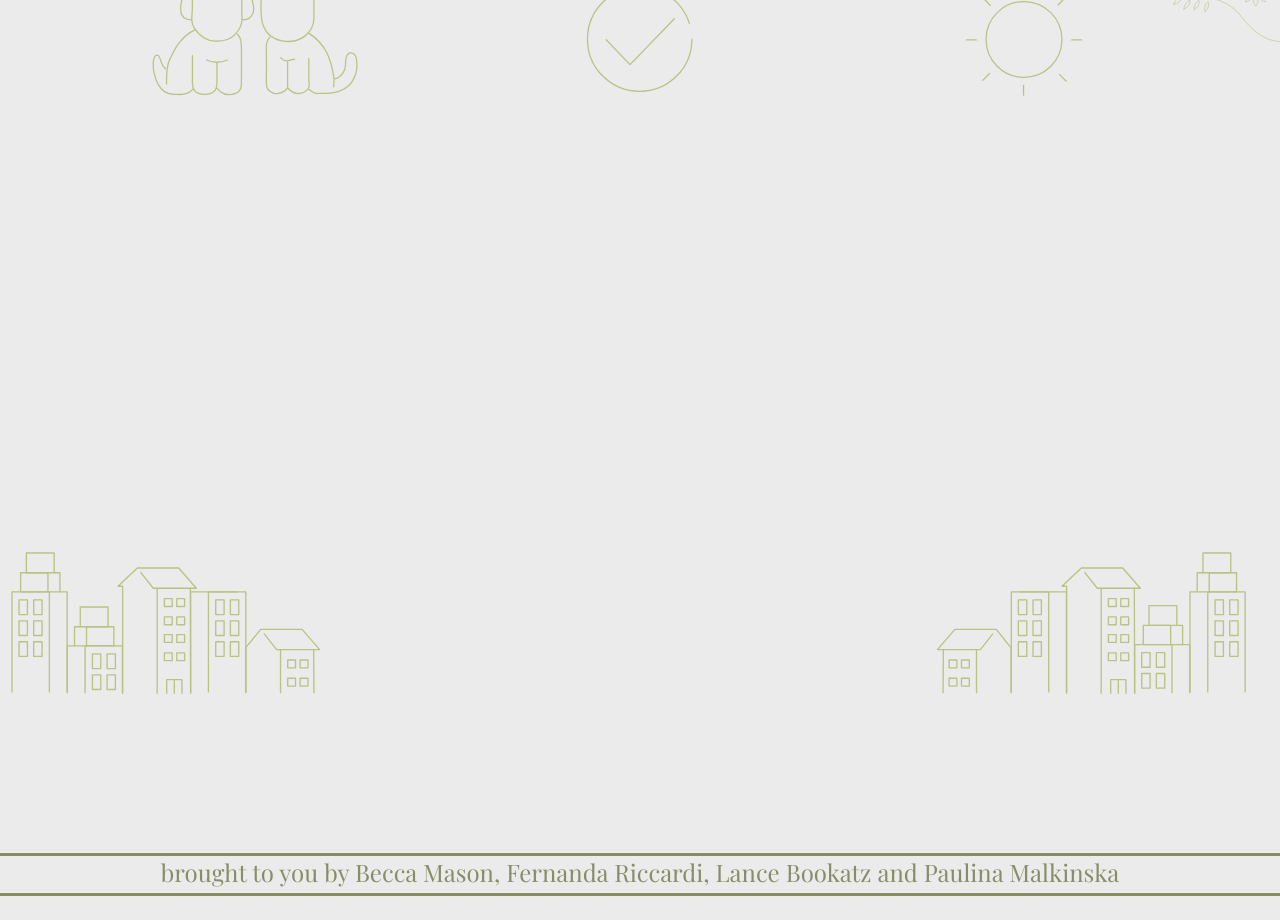
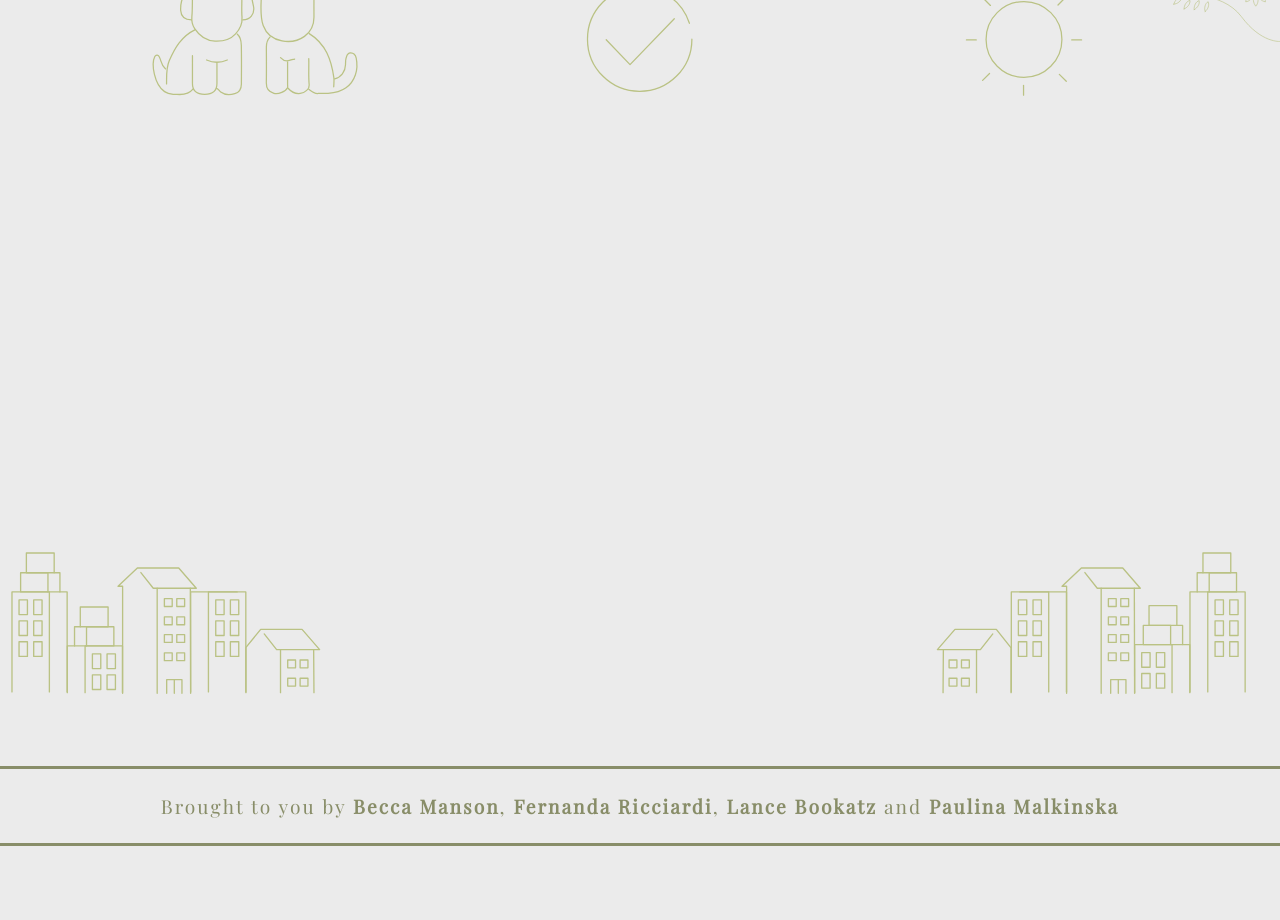
Before and after one commit to final-project-squad/cautious-carnival, a React (Create React App) app in the folder front-end/: page /about in a window 1280 px wide. Shown: the part 260-1180 px from the top of the page. After the commit the page ends 1108 px from the top, so only its background shows below. Built offline with nearby package versions, Linux system fonts and the light colour scheme.

Commit message:
Footer style - unfinished

```diff
--- a/front-end/src/components/footer/footer.css
+++ b/front-end/src/components/footer/footer.css
@@ -1,18 +1,36 @@
 @import url('https://fonts.googleapis.com/css2?family=Playfair+Display&display=swap');
 @import url('https://fonts.googleapis.com/css2?family=Montserrat:wght@300&family=Playfair+Display&display=swap');
 
-.footer p {
+.footer {
+    position: relative;
+}
+
+.footer-names {
+    box-sizing: border-box;
+    position: absolute;
+    width: 100%;
+    bottom: 2px;
+    letter-spacing: 2px;
     font-family: 'Playfair Display', serif;
-    font-size: 1.5em;
+    font-size: 1em;
     text-align: center;
-    padding-bottom:5px;
-    margin-top: 5px;
+    padding: 5px;
     color:#888d68;
     border-bottom: solid #888d68;
     border-top: solid #888d68;
 }
 
+.footer-names a {
+    font-weight: bold;
+}
+
+.footer-names a:hover {
+    color: rgb(26, 170, 127);
+    border-bottom: 1px dotted rgb(26, 170, 127);
+}
+
 .st0 {
+    position: absolute;
     fill:none;
     stroke:#BAC284;
     stroke-width:2;
@@ -24,6 +42,7 @@
     animation: dash 4s linear forwards;
     animation-delay: 2s;
 }
+
 @keyframes dash {
     to {
         stroke-dashoffset: 0;
--- a/front-end/src/components/footer/footer.js
+++ b/front-end/src/components/footer/footer.js
@@ -3,78 +3,81 @@ import "./footer.css";
 
 const Footer = () => {
   return (
-    <div className={"fullfooter"}>
+
+    <div className="footer">
+
+      <div className="footer-svg">
         <svg version="1.1" id="Layer_1" viewBox="0 0 1920 1080">
-        <path class="st0" d="M18.97,851.9" />
+          <path className="st0" d="M18.97,851.9" />
           <g>
             <polyline
-            class="st0"
+              className="st0"
               points="1516.97,851.9 1516.97,701.82 1599.73,701.82 1599.73,851.9 	"
             />
             <polyline
-            class="st0"
+              className="st0"
               points="1529.92,701.82 1573.08,701.82 1573.08,851.9 	"
             />
-          <path class="st0" d="M1588.9,701.82" />
+            <path className="st0" d="M1588.9,701.82" />
             <rect
               x="1527.58"
               y="713.87"
-            class="st0"
+              className="st0"
               width="12.55"
               height="21.96"
             />
             <rect
               x="1549.54"
               y="713.87"
-            class="st0"
+              className="st0"
               width="12.55"
               height="21.96"
             />
             <rect
               x="1527.58"
               y="745.24"
-            class="st0"
+              className="st0"
               width="12.55"
               height="21.96"
             />
             <rect
               x="1549.54"
               y="745.24"
-            class="st0"
+              className="st0"
               width="12.55"
               height="21.96"
             />
             <rect
               x="1527.58"
               y="776.61"
-            class="st0"
+              className="st0"
               width="12.55"
               height="21.96"
             />
             <rect
               x="1549.54"
               y="776.61"
-            class="st0"
+              className="st0"
               width="12.55"
               height="21.96"
             />
           </g>
           <g>
             <polyline
-            class="st0"
+              className="st0"
               points="368.73,851.9 368.73,701.82 285.97,701.82 285.97,851.9 	"
             />
             <polyline
-            class="st0"
+              className="st0"
               points="355.79,701.82 312.63,701.82 312.63,851.9 	"
             />
-          <path class="st0" d="M296.8,701.82" />
+            <path className="st0" d="M296.8,701.82" />
 
             <rect
               x="345.58"
               y="713.87"
               transform="matrix(-1 -1.224647e-16 1.224647e-16 -1 703.7011 1449.6953)"
-            class="st0"
+              className="st0"
               width="12.55"
               height="21.96"
             />
@@ -83,7 +86,7 @@ const Footer = () => {
               x="323.62"
               y="713.87"
               transform="matrix(-1 -1.224647e-16 1.224647e-16 -1 659.7826 1449.6953)"
-            class="st0"
+              className="st0"
               width="12.55"
               height="21.96"
             />
@@ -92,7 +95,7 @@ const Footer = () => {
               x="345.58"
               y="745.24"
               transform="matrix(-1 -1.224647e-16 1.224647e-16 -1 703.7011 1512.436)"
-            class="st0"
+              className="st0"
               width="12.55"
               height="21.96"
             />
@@ -101,7 +104,7 @@ const Footer = () => {
               x="323.62"
               y="745.24"
               transform="matrix(-1 -1.224647e-16 1.224647e-16 -1 659.7826 1512.436)"
-            class="st0"
+              className="st0"
               width="12.55"
               height="21.96"
             />
@@ -110,7 +113,7 @@ const Footer = () => {
               x="345.58"
               y="776.61"
               transform="matrix(-1 -1.224647e-16 1.224647e-16 -1 703.7011 1575.1768)"
-            class="st0"
+              className="st0"
               width="12.55"
               height="21.96"
             />
@@ -119,28 +122,28 @@ const Footer = () => {
               x="323.62"
               y="776.61"
               transform="matrix(-1 -1.224647e-16 1.224647e-16 -1 659.7826 1575.1768)"
-            class="st0"
+              className="st0"
               width="12.55"
               height="21.96"
             />
           </g>
           <polyline
-          class="st0"
+            className="st0"
             points="183.73,853 183.73,782.82 100.97,782.82 100.97,853 "
           />
           <polyline
-          class="st0"
+            className="st0"
             points="111.8,782.82 111.8,754.09 170.79,754.09 170.79,782.82 127.63,782.82 127.63,853 "
           />
           <polyline
-          class="st0"
+            className="st0"
             points="120.43,754.09 120.43,724.55 162.15,724.55 162.15,754.09 129.79,754.09 129.79,782.82 "
           />
           <rect
             x="160.58"
             y="794.87"
             transform="matrix(-1 -1.224647e-16 1.224647e-16 -1 333.7011 1611.6953)"
-          class="st0"
+            className="st0"
             width="12.55"
             height="21.96"
           />
@@ -148,7 +151,7 @@ const Footer = () => {
             x="138.62"
             y="794.87"
             transform="matrix(-1 -1.224647e-16 1.224647e-16 -1 289.7826 1611.6953)"
-          class="st0"
+            className="st0"
             width="12.55"
             height="21.96"
           />
@@ -156,7 +159,7 @@ const Footer = () => {
             x="160.58"
             y="826.24"
             transform="matrix(-1 -1.224647e-16 1.224647e-16 -1 333.7011 1674.436)"
-          class="st0"
+            className="st0"
             width="12.55"
             height="21.96"
           />
@@ -164,22 +167,22 @@ const Footer = () => {
             x="138.62"
             y="826.24"
             transform="matrix(-1 -1.224647e-16 1.224647e-16 -1 289.7826 1674.436)"
-          class="st0"
+            className="st0"
             width="12.55"
             height="21.96"
           />
           <g>
-          <path class="st0" d="M1867.73,851.9" />
+            <path className="st0" d="M1867.73,851.9" />
             <polyline
-            class="st0"
+              className="st0"
               points="1867.73,851.9 1867.73,701.82 1784.97,701.82 1784.97,851.9 	"
             />
             <polyline
-            class="st0"
+              className="st0"
               points="1795.8,701.82 1795.8,673.09 1854.79,673.09 1854.79,701.82 1811.63,701.82 1811.63,851.9 	"
             />
             <polyline
-            class="st0"
+              className="st0"
               points="1804.43,673.09 1804.43,643.55 1846.16,643.55 1846.16,673.09 1813.79,673.09 1813.79,701.82 	"
             />
 
@@ -187,7 +190,7 @@ const Footer = () => {
               x="1844.58"
               y="713.87"
               transform="matrix(-1 -1.224647e-16 1.224647e-16 -1 3701.7012 1449.6953)"
-            class="st0"
+              className="st0"
               width="12.55"
               height="21.96"
             />
@@ -196,7 +199,7 @@ const Footer = () => {
               x="1822.62"
               y="713.87"
               transform="matrix(-1 -1.224647e-16 1.224647e-16 -1 3657.7827 1449.6953)"
-            class="st0"
+              className="st0"
               width="12.55"
               height="21.96"
             />
@@ -205,7 +208,7 @@ const Footer = () => {
               x="1844.58"
               y="745.24"
               transform="matrix(-1 -1.224647e-16 1.224647e-16 -1 3701.7012 1512.436)"
-            class="st0"
+              className="st0"
               width="12.55"
               height="21.96"
             />
@@ -214,7 +217,7 @@ const Footer = () => {
               x="1822.62"
               y="745.24"
               transform="matrix(-1 -1.224647e-16 1.224647e-16 -1 3657.7827 1512.436)"
-            class="st0"
+              className="st0"
               width="12.55"
               height="21.96"
             />
@@ -223,7 +226,7 @@ const Footer = () => {
               x="1844.58"
               y="776.61"
               transform="matrix(-1 -1.224647e-16 1.224647e-16 -1 3701.7012 1575.1768)"
-            class="st0"
+              className="st0"
               width="12.55"
               height="21.96"
             />
@@ -232,70 +235,70 @@ const Footer = () => {
               x="1822.62"
               y="776.61"
               transform="matrix(-1 -1.224647e-16 1.224647e-16 -1 3657.7827 1575.1768)"
-            class="st0"
+              className="st0"
               width="12.55"
               height="21.96"
             />
           </g>
           <g>
-          <path class="st0" d="M17.97,851.9" />
+            <path className="st0" d="M17.97,851.9" />
             <polyline
-            class="st0"
+              className="st0"
               points="17.97,851.9 17.97,701.82 100.73,701.82 100.73,851.9 	"
             />
             <polyline
-            class="st0"
+              className="st0"
               points="89.9,701.82 89.9,673.09 30.92,673.09 30.92,701.82 74.08,701.82 74.08,851.9 	"
             />
             <polyline
-            class="st0"
+              className="st0"
               points="81.27,673.09 81.27,643.55 39.55,643.55 39.55,673.09 71.92,673.09 71.92,701.82 	"
             />
-          <rect x="28.58" y="713.87" class="st0" width="12.55" height="21.96" />
-          <rect x="50.54" y="713.87" class="st0" width="12.55" height="21.96" />
-          <rect x="28.58" y="745.24" class="st0" width="12.55" height="21.96" />
-          <rect x="50.54" y="745.24" class="st0" width="12.55" height="21.96" />
-          <rect x="28.58" y="776.61" class="st0" width="12.55" height="21.96" />
-          <rect x="50.54" y="776.61" class="st0" width="12.55" height="21.96" />
+            <rect x="28.58" y="713.87" className="st0" width="12.55" height="21.96" />
+            <rect x="50.54" y="713.87" className="st0" width="12.55" height="21.96" />
+            <rect x="28.58" y="745.24" className="st0" width="12.55" height="21.96" />
+            <rect x="50.54" y="745.24" className="st0" width="12.55" height="21.96" />
+            <rect x="28.58" y="776.61" className="st0" width="12.55" height="21.96" />
+            <rect x="50.54" y="776.61" className="st0" width="12.55" height="21.96" />
           </g>
-        <path class="st0" d="M1701.97,930.9" />
+          <path className="st0" d="M1701.97,930.9" />
           <polyline
-          class="st0"
+            className="st0"
             points="1701.97,853 1701.97,780.82 1784.73,780.82 1784.73,853 "
           />
           <polyline
-          class="st0"
+            className="st0"
             points="1773.9,780.82 1773.9,752.09 1714.92,752.09 1714.92,780.82 1758.08,780.82 1758.08,853 "
           />
           <polyline
-          class="st0"
+            className="st0"
             points="1765.27,752.09 1765.27,722.55 1723.55,722.55 1723.55,752.09 1755.92,752.09 1755.92,780.82 "
           />
-        <rect x="1712.58" y="792.87" class="st0" width="12.55" height="21.96" />
-        <rect x="1734.54" y="792.87" class="st0" width="12.55" height="21.96" />
-        <rect x="1712.58" y="824.24" class="st0" width="12.55" height="21.96" />
-        <rect x="1734.54" y="824.24" class="st0" width="12.55" height="21.96" />
+          <rect x="1712.58" y="792.87" className="st0" width="12.55" height="21.96" />
+          <rect x="1734.54" y="792.87" className="st0" width="12.55" height="21.96" />
+          <rect x="1712.58" y="824.24" className="st0" width="12.55" height="21.96" />
+          <rect x="1734.54" y="824.24" className="st0" width="12.55" height="21.96" />
           <g>
             <g>
-            <line class="st0" x1="285.94" y1="853.94" x2="285.49" y2="696.35" />
+              <line className="st0" x1="285.94" y1="853.94" x2="285.49" y2="696.35" />
               <polyline
-              class="st0"
+                className="st0"
                 points="211.33,672.85 229.93,696.35 294.47,696.35 268.11,666 206.03,666 177.07,693.41 183.92,693.41
         183.92,853.94 		"
               />
             </g>
-          <line class="st0" x1="235.77" y1="853.94" x2="235.77" y2="696.35" />
+            <line className="st0" x1="235.77" y1="853.94" x2="235.77" y2="696.35" />
             <polyline
-            class="st0"
+              className="st0"
               points="250.02,853.94 250.02,833.39 272.92,833.39 272.92,853.94 	"
             />
-          <line class="st0" x1="261.47" y1="853.94" x2="261.47" y2="833.39" />
+            <line className="st0" x1="261.47" y1="853.94" x2="261.47" y2="833.39" />
 
             <rect
               x="265.17"
               y="712.01"
               transform="matrix(-1 -1.224647e-16 1.224647e-16 -1 542.084 1435.7607)"
-            class="st0"
+              className="st0"
               width="11.75"
               height="11.75"
             />
@@ -304,7 +307,7 @@ const Footer = () => {
               x="246.57"
               y="712.01"
               transform="matrix(-1 -1.224647e-16 1.224647e-16 -1 504.8868 1435.7607)"
-            class="st0"
+              className="st0"
               width="11.75"
               height="11.75"
             />
@@ -313,7 +316,7 @@ const Footer = () => {
               x="265.17"
               y="739.42"
               transform="matrix(-1 -1.224647e-16 1.224647e-16 -1 542.084 1490.5776)"
-            class="st0"
+              className="st0"
               width="11.75"
               height="11.75"
             />
@@ -322,7 +325,7 @@ const Footer = () => {
               x="246.57"
               y="739.42"
               transform="matrix(-1 -1.224647e-16 1.224647e-16 -1 504.8868 1490.5776)"
-            class="st0"
+              className="st0"
               width="11.75"
               height="11.75"
             />
@@ -331,7 +334,7 @@ const Footer = () => {
               x="265.17"
               y="765.85"
               transform="matrix(-1 -1.224647e-16 1.224647e-16 -1 542.084 1543.4369)"
-            class="st0"
+              className="st0"
               width="11.75"
               height="11.75"
             />
@@ -340,7 +343,7 @@ const Footer = () => {
               x="246.57"
               y="765.85"
               transform="matrix(-1 -1.224647e-16 1.224647e-16 -1 504.8868 1543.4369)"
-            class="st0"
+              className="st0"
               width="11.75"
               height="11.75"
             />
@@ -349,7 +352,7 @@ const Footer = () => {
               x="265.17"
               y="793.25"
               transform="matrix(-1 -1.224647e-16 1.224647e-16 -1 542.084 1598.2539)"
-            class="st0"
+              className="st0"
               width="11.75"
               height="11.75"
             />
@@ -358,27 +361,27 @@ const Footer = () => {
               x="246.57"
               y="793.25"
               transform="matrix(-1 -1.224647e-16 1.224647e-16 -1 504.8868 1598.2539)"
-            class="st0"
+              className="st0"
               width="11.75"
               height="11.75"
             />
           </g>
           <g>
             <g>
-            <line class="st0" x1="470.94" y1="853" x2="470.49" y2="788.35" />
+              <line className="st0" x1="470.94" y1="853" x2="470.49" y2="788.35" />
               <polyline
-              class="st0"
+                className="st0"
                 points="396.33,764.85 414.93,788.35 479.47,788.35 453.11,758 391.03,758 369,785 368.92,785.41
         368.92,853 		"
               />
             </g>
-          <line class="st0" x1="420.77" y1="853" x2="420.77" y2="788.35" />
+            <line className="st0" x1="420.77" y1="853" x2="420.77" y2="788.35" />
 
             <rect
               x="450.17"
               y="804.01"
               transform="matrix(-1 -1.224647e-16 1.224647e-16 -1 912.084 1619.7607)"
-            class="st0"
+              className="st0"
               width="11.75"
               height="11.75"
             />
@@ -387,7 +390,7 @@ const Footer = () => {
               x="431.57"
               y="804.01"
               transform="matrix(-1 -1.224647e-16 1.224647e-16 -1 874.8868 1619.7607)"
-            class="st0"
+              className="st0"
               width="11.75"
               height="11.75"
             />
@@ -396,7 +399,7 @@ const Footer = () => {
               x="450.17"
               y="831.42"
               transform="matrix(-1 -1.224647e-16 1.224647e-16 -1 912.084 1674.5776)"
-            class="st0"
+              className="st0"
               width="11.75"
               height="11.75"
             />
@@ -405,46 +408,46 @@ const Footer = () => {
               x="431.57"
               y="831.42"
               transform="matrix(-1 -1.224647e-16 1.224647e-16 -1 874.8868 1674.5776)"
-            class="st0"
+              className="st0"
               width="11.75"
               height="11.75"
             />
           </g>
           <g>
             <g>
-            <line class="st0" x1="1414.6" y1="853" x2="1415.05" y2="788.35" />
+              <line className="st0" x1="1414.6" y1="853" x2="1415.05" y2="788.35" />
               <polyline
-              class="st0"
+                className="st0"
                 points="1489.21,764.85 1470.61,788.35 1406.07,788.35 1432.43,758 1494.51,758 1516,785 1516.61,785.41
         1516.61,853 		"
               />
             </g>
-          <line class="st0" x1="1464.77" y1="853" x2="1464.77" y2="788.35" />
+            <line className="st0" x1="1464.77" y1="853" x2="1464.77" y2="788.35" />
             <rect
               x="1423.62"
               y="804.01"
-            class="st0"
+              className="st0"
               width="11.75"
               height="11.75"
             />
             <rect
               x="1442.22"
               y="804.01"
-            class="st0"
+              className="st0"
               width="11.75"
               height="11.75"
             />
             <rect
               x="1423.62"
               y="831.42"
-            class="st0"
+              className="st0"
               width="11.75"
               height="11.75"
             />
             <rect
               x="1442.22"
               y="831.42"
-            class="st0"
+              className="st0"
               width="11.75"
               height="11.75"
             />
@@ -452,30 +455,30 @@ const Footer = () => {
           <g>
             <g>
               <line
-              class="st0"
+                className="st0"
                 x1="1701.94"
                 y1="853.94"
                 x2="1701.49"
                 y2="696.35"
               />
               <polyline
-              class="st0"
+                className="st0"
                 points="1627.33,672.85 1645.93,696.35 1710.47,696.35 1684.11,666 1622.03,666 1593.07,693.41
         1599.92,693.41 1599.92,853.94 		"
               />
             </g>
-          <line class="st0" x1="1651.77" y1="853.94" x2="1651.77" y2="696.35" />
+            <line className="st0" x1="1651.77" y1="853.94" x2="1651.77" y2="696.35" />
             <polyline
-            class="st0"
+              className="st0"
               points="1666.02,853.94 1666.02,833.39 1688.92,833.39 1688.92,853.94 	"
             />
-          <line class="st0" x1="1677.47" y1="853.94" x2="1677.47" y2="833.39" />
+            <line className="st0" x1="1677.47" y1="853.94" x2="1677.47" y2="833.39" />
 
             <rect
               x="1681.17"
               y="712.01"
               transform="matrix(-1 -1.224647e-16 1.224647e-16 -1 3374.084 1435.7607)"
-            class="st0"
+              className="st0"
               width="11.75"
               height="11.75"
             />
@@ -484,7 +487,7 @@ const Footer = () => {
               x="1662.57"
               y="712.01"
               transform="matrix(-1 -1.224647e-16 1.224647e-16 -1 3336.8867 1435.7607)"
-            class="st0"
+              className="st0"
               width="11.75"
               height="11.75"
             />
@@ -493,7 +496,7 @@ const Footer = () => {
               x="1681.17"
               y="739.42"
               transform="matrix(-1 -1.224647e-16 1.224647e-16 -1 3374.084 1490.5776)"
-            class="st0"
+              className="st0"
               width="11.75"
               height="11.75"
             />
@@ -502,7 +505,7 @@ const Footer = () => {
               x="1662.57"
               y="739.42"
               transform="matrix(-1 -1.224647e-16 1.224647e-16 -1 3336.8867 1490.5776)"
-            class="st0"
+              className="st0"
               width="11.75"
               height="11.75"
             />
@@ -511,7 +514,7 @@ const Footer = () => {
               x="1681.17"
               y="765.85"
               transform="matrix(-1 -1.224647e-16 1.224647e-16 -1 3374.084 1543.4369)"
-            class="st0"
+              className="st0"
               width="11.75"
               height="11.75"
             />
@@ -520,7 +523,7 @@ const Footer = () => {
               x="1662.57"
               y="765.85"
               transform="matrix(-1 -1.224647e-16 1.224647e-16 -1 3336.8867 1543.4369)"
-            class="st0"
+              className="st0"
               width="11.75"
               height="11.75"
             />
@@ -529,7 +532,7 @@ const Footer = () => {
               x="1681.17"
               y="793.25"
               transform="matrix(-1 -1.224647e-16 1.224647e-16 -1 3374.084 1598.2539)"
-            class="st0"
+              className="st0"
               width="11.75"
               height="11.75"
             />
@@ -538,18 +541,19 @@ const Footer = () => {
               x="1662.57"
               y="793.25"
               transform="matrix(-1 -1.224647e-16 1.224647e-16 -1 3336.8867 1598.2539)"
-            class="st0"
+              className="st0"
               width="11.75"
               height="11.75"
             />
           </g>
         </svg>
-      <div className={"footer"}>
-        <p>
-          brought to you by Becca Mason, Fernanda Riccardi, Lance Bookatz and
-          Paulina Malkinska
+      </div>
+
+      <div className="footer-names">
+        <p>Brought to you by <a href="https://github.com/beccamason" target="_blank" rel="noreferrer">Becca Manson</a>, <a href="https://github.com/FernandaRicciardi" target="_blank" rel="noreferrer">Fernanda Ricciardi</a>, <a href="https://github.com/lbookatz" target="_blank" rel="noreferrer">Lance Bookatz</a> and <a href="https://github.com/paulamal21" target="_blank" rel="noreferrer">Paulina Malkinska</a>
         </p>
       </div>
+
     </div>
   );
 };
```
Lines whose indentation alone changed are shown as unchanged.
